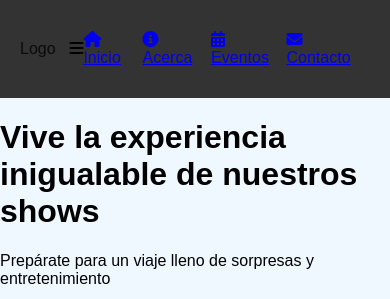
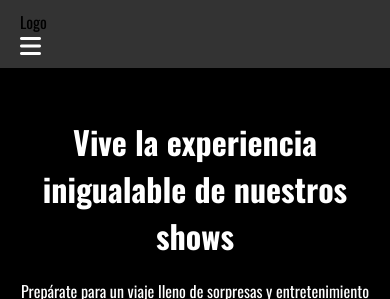
Before and after one commit to samuelasensio/magoasensio, a PHP site: page / in a window 390 px wide. Shown: the top 299 px of the page. Run offline with PHP 8.4, Linux system fonts and the light colour scheme; some libraries are stand-ins or nearby versions.

Commit message:
Update styles.css

```diff
--- a/styles.css
+++ b/styles.css
@@ -1,256 +1,160 @@
-body {
-    font-family: Arial, sans-serif;
+* {
     margin: 0;
     padding: 0;
-    background-color: #f0f8ff; /* Color de fondo claro */
-    -webkit-user-select: none; /* Safari */
-    -moz-user-select: none;    /* Firefox */
-    -ms-user-select: none;     /* Internet Explorer/Edge */
-    user-select: none;         /* Non-prefixed version, currently
-                                   supported by Chrome, Opera, and Edge */
+    box-sizing: border-box;
 }
 
-#loader {
+body {
+    font-family: 'Oswald', sans-serif;
+}
+
+.loader {
     position: fixed;
     top: 0;
     left: 0;
     width: 100%;
     height: 100%;
-    background-color: white;
+    background-color: rgba(255, 255, 255, 0.8);
     display: flex;
     justify-content: center;
     align-items: center;
     z-index: 9999;
 }
 
-.loader-image {
+.loader-img {
     width: 100px; /* Ajusta el tamaño según sea necesario */
-    animation: spin 2s linear infinite;
-}
-
-@keyframes spin {
-    0% { transform: rotate(0deg); }
-    100% { transform: rotate(360deg); }
-}
-
-header {
-    position: relative;
-}
-
-.header-image {
-    width: 100%;
     height: auto;
-    display: block; /* Eliminar espacio debajo de la imagen */
-
-}
-
-/* Estilos generales para la barra de navegación */
-body {
-    margin: 0; /* Eliminar márgenes por defecto */
-    font-family: Arial, sans-serif; /* Fuente general */
 }
 
 .navbar {
-    background-color: #333; /* Color de fondo */
-    padding: 15px 20px; /* Espaciado interno (arriba y abajo, izquierda y derecha) */
-    display: flex; /* Usar flexbox para la barra de navegación */
-    justify-content: space-between; /* Espacio entre el icono y el menú */
-    align-items: center; /* Centrar verticalmente */
+    display: flex;
+    justify-content: space-between;
+    align-items: center;
+    background-color: #333;
+    padding: 10px 20px;
 }
 
-.navbar-icon {
-    display: block; /* Mostrar el icono de menú */
-    cursor: pointer; /* Cambiar el cursor al pasar el mouse */
-    color: white; /* Color del icono */
+.nav-links {
+    list-style: none;
+    display: flex;
+}
+
+.nav-links li {
+    margin-left: 20px;
+}
+
+.nav-links a {
+    color: white;
+    text-decoration: none;
+    transition: color 0.3s;
+    display: flex;
+    align-items: center;
+}
+
+.nav-links a i {
+    margin-right: 5px; /* Espacio entre el icono y el texto */
+}
+
+.nav-links a:hover {
+    color: orange;
+}
+
+.menu-toggle {
+    display: none;
+    cursor: pointer;
+    color: white; /* Color del icono de menú */
     font-size: 24px; /* Tamaño del icono */
 }
 
-/* Estilos generales para el menú */
-.navbar-menu {
-    list-style: none; /* Eliminar viñetas */
-    display: flex; /* Disposición horizontal por defecto */
-    margin: 0; /* Sin margen */
-    padding: 0; /* Sin padding para evitar desbordamiento */
-    flex-grow: 1; /* Permitir que el menú ocupe el espacio disponible */
-    justify-content: center; /* Centrar los elementos del menú */
-}
-
-.navbar-menu li {
-    margin: 0 15px; /* Espacio horizontal entre los elementos del menú */
-}
-
-.navbar-menu a {
-    color: white; /* Color del texto */
-    text-decoration: none; /* Sin subrayado */
-    text-transform: uppercase; /* Mayúsculas */
-    padding: 10px 15px; /* Espaciado interno arriba y abajo, y a los lados */
-    transition: background-color 0.3s; /* Transición suave para el hover */
-}
-
-.navbar-menu a:hover {
-    background-color: #555; /* Color de fondo al pasar el mouse */
-    border-radius: 5px; /* Bordes redondeados para el efecto hover */
-}
-
-.experience {
+.header {
+    width: 100%;
     background-color: black;
     color: white;
     text-align: center;
     padding: 50px 20px;
-    opacity: 0; /* Ocultar inicialmente */
-    transform: translateY(50px); /* Desplazamiento inicial */
-    transition: opacity 0.5s, transform 0.5s; /* Transición suave */
-    font-family: "Oswald", sans-serif; /* Fuente */
-    display: flex; /* Usar flexbox para centrar */
-    flex-direction: column; /* Alinear en columna */
-    align-items: center; /* Centrar horizontalmente */
-    justify-content: center; /* Centrar verticalmente */
-    height: 50vh; /* Altura completa de la ventana */
-    margin-top:0;
 }
 
-.experience-title {
-    font-size: 2.5em; /* Tamaño más grande */
+.header h1 {
+    font-size: 2.5em;
 }
 
-.experience-description {
-    font-size: 1.5em; /* Tamaño un poco más pequeño */
+.header p {
+    margin: 20px 0;
+    font-size: 1.2em;
 }
 
-.explore-button {
-    display: inline-block;
-    margin-top: 20px;
+.btn {
+    background-color: orange;
+    color: white;
     padding: 10px 20px;
-    background-color: #ff5722; /* Color del botón */
-    color: white;
     text-decoration: none;
-    border-radius: 5px; /* Bordes redondeados */
-    transition: background-color 0.3s; /* Transición suave */
-}
-
-.explore-button:hover {
-    background-color: #e64a19; /* Color al pasar el mouse */
-}
-.fun-facts {
-    text-align: center;
-    padding: 50px 20px;
-    background-color: white; /* Fondo blanco */
-    color: black; /* Texto en negro */
-}
-
-.fun-facts-title {
-    font-family: "Oswald", sans-serif;
-    font-size: 2em;
-    color: black; /* Título más oscuro */
-}
-
-ul {
-    list-style: none; /* Eliminar viñetas */
-    padding: 0; /* Sin padding */
-    display: flex; /* Usar flexbox para alinear los elementos en línea */
-    justify-content: center; /* Centrar los elementos horizontalmente */
-}
-
-.fact-item {
-    margin: 15px 0; /* Margen entre los elementos */
-    display: flex; /* Usar flexbox para centrar el contenido */
-    flex-direction: column; /* Colocar icono encima del texto */
-    align-items: center; /* Centrar horizontalmente */
-    color:black;
-    margin: 30px; /* Aumentar el margen entre los elementos */
-    font-family: "Oswald", sans-serif;
-    font-size: 12px;
-}
-
-.fact-icon {
-    width: 80px; /* Ajustar el tamaño del icono */
-    height: 80px; /* Ajustar el tamaño del icono */
-    margin-right: 10px; /* Espacio entre el icono y el texto */
-}
-.fact-item span {
-    font-size: 1.5em; /* Aumentar el tamaño del texto de curiosidades */
-        font-family: "Oswald", sans-serif;
-
-}
-.experience-gallery {
-    margin-top: 40px;
-}
-
-.experience-gallery h2 {
-    margin-bottom: 20px;
+    border-radius: 5px;
 }
 
 .gallery {
     display: flex;
+    flex-wrap: wrap;
     justify-content: center;
-    flex-wrap: wrap;
+    padding: 20px;
 }
 
-.gallery img {
-    width: 30%; /* Ajusta el tamaño de las imágenes */
-    margin: 5px;
-    border-radius: 10px;
-    box-shadow: 0 2px 5px rgba(0, 0, 0, 0.2);
-}
-.trusted-section {
-    background-color: black; /* Fondo negro */
-    color: white; /* Texto en blanco */
-    text-align: center; /* Centrar el texto */
-    padding: 50px 20px; /* Espaciado interno */
-    font-family: "Oswald", sans-serif; /* Aplicar la fuente Oswald */
-    border-radius: 10px; /* Bordes redondeados para un aspecto más suave */
-    box-shadow: 0 4px 20px rgba(0, 0, 0, 0.5); /* Sombra para dar profundidad */
+.gallery-img {
+    border-radius: 15px;
+    border: 2px solid black;
+    margin: 10px;
+    transition: opacity 0.3s;
 }
 
-.trusted-title {
-    font-size: 2em; /* Tamaño del título */
-    margin-bottom: 20px; /* Margen inferior */
+.gallery-img:hover {
+    opacity: 0.8;
 }
 
-.logo-container {
-    display: flex; /* Usar flexbox para alinear los logos en columna */
-    flex-direction: column; /* Colocar los logos en columna */
-    align-items: center; /* Centrar los logos horizontalmente */
+.footer {
+    text-align: center;
+    padding: 20px;
+    background-color: #333;
+    color: white;
 }
 
-.logo {
-    width: 50px; /* Ajustar el tamaño de los logos a 50px */
-    margin: 10px 0; /* Espaciado vertical entre los logos */
-    opacity: 0.8; /* Opacidad para un efecto más suave */
-    transition: opacity 0.3s; /* Transición suave para el efecto hover */
-}
-
-.logo:hover {
-    opacity: 1; /* Aumentar opacidad al pasar el ratón */
-}
-/* Media Queries para Responsividad */
 @media (max-width: 768px) {
-    body{
-width:100%;
-    }
-  .navbar-menu {
-        display: none; /* Ocultar el menú por defecto en pantallas pequeñas */
-        flex-direction: column; /* Cambiar a disposición vertical */
-        width: 100%; /* Ancho completo */
-        position: absolute; /* Posicionamiento absoluto */
-        top: 60px; /* Ajustar según la altura de la barra de navegación */
-        left: 0; /* Alinear a la izquierda */
-        background-color: #333; /* Color de fondo */
-        z-index: 10; /* Asegurar que el menú esté por encima de otros elementos */
+    .navbar {
+        flex-direction: column;
+        align-items: flex-start;
     }
 
-    .navbar-menu.active {
-        display: flex; /* Mostrar el menú cuando está activo */
+    .nav-links {
+        flex-direction: column;
+        align-items: flex-start;
+        display: none; /* Oculta el menú inicialmente */
+        width: 100%;
     }
 
-    .navbar-icon {
-        display: block; /* Mostrar el icono de menú hamburguesa */
+    .nav-links.active {
+        display: flex; /* Muestra el menú si está activo */
+    }
+
+    .nav-links li {
+        margin: 10px 0;
+    }
+
+    .menu-toggle {
+        display: flex; /* Muestra el botón de menú en móviles */
+    }
+
+    .header h1 {
+        font-size: 2em;
+    }
+
+    .header p {
+        font-size: 1em;
+    }
+
+    .gallery-img {
+        width: 100%;
+        max-width: 300px;
+    }
+
+    .loader-img {
+        width: 80px; /* Ajusta el tamaño para pantallas pequeñas */
     }
 }
-
-/* Ocultar el icono del menú en pantallas grandes */
-@media (min-width: 769px) {
-    .navbar-icon {
-        display: none; /* Ocultar el icono de menú hamburguesa en pantallas grandes */
-    }
-}
```
